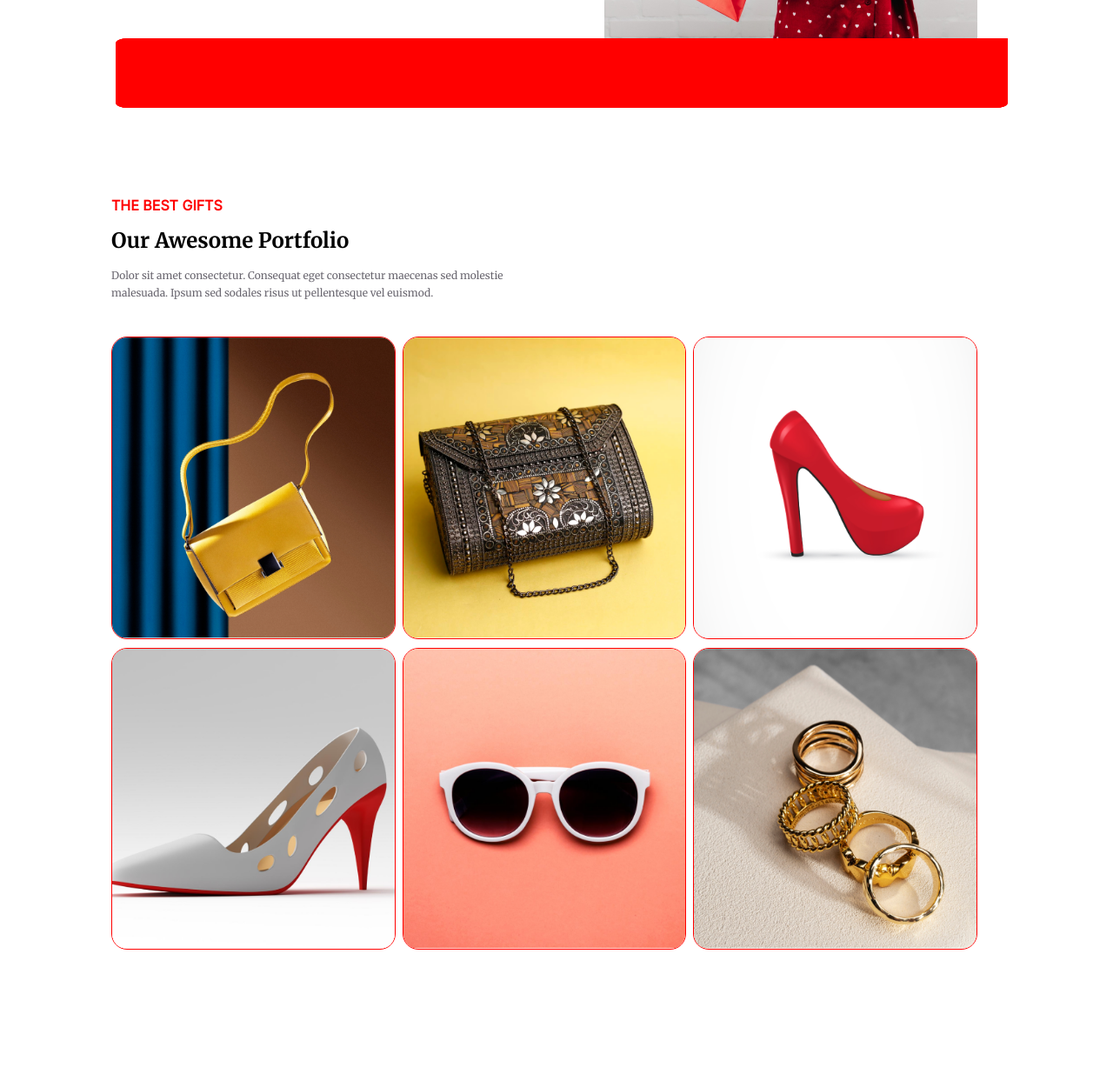
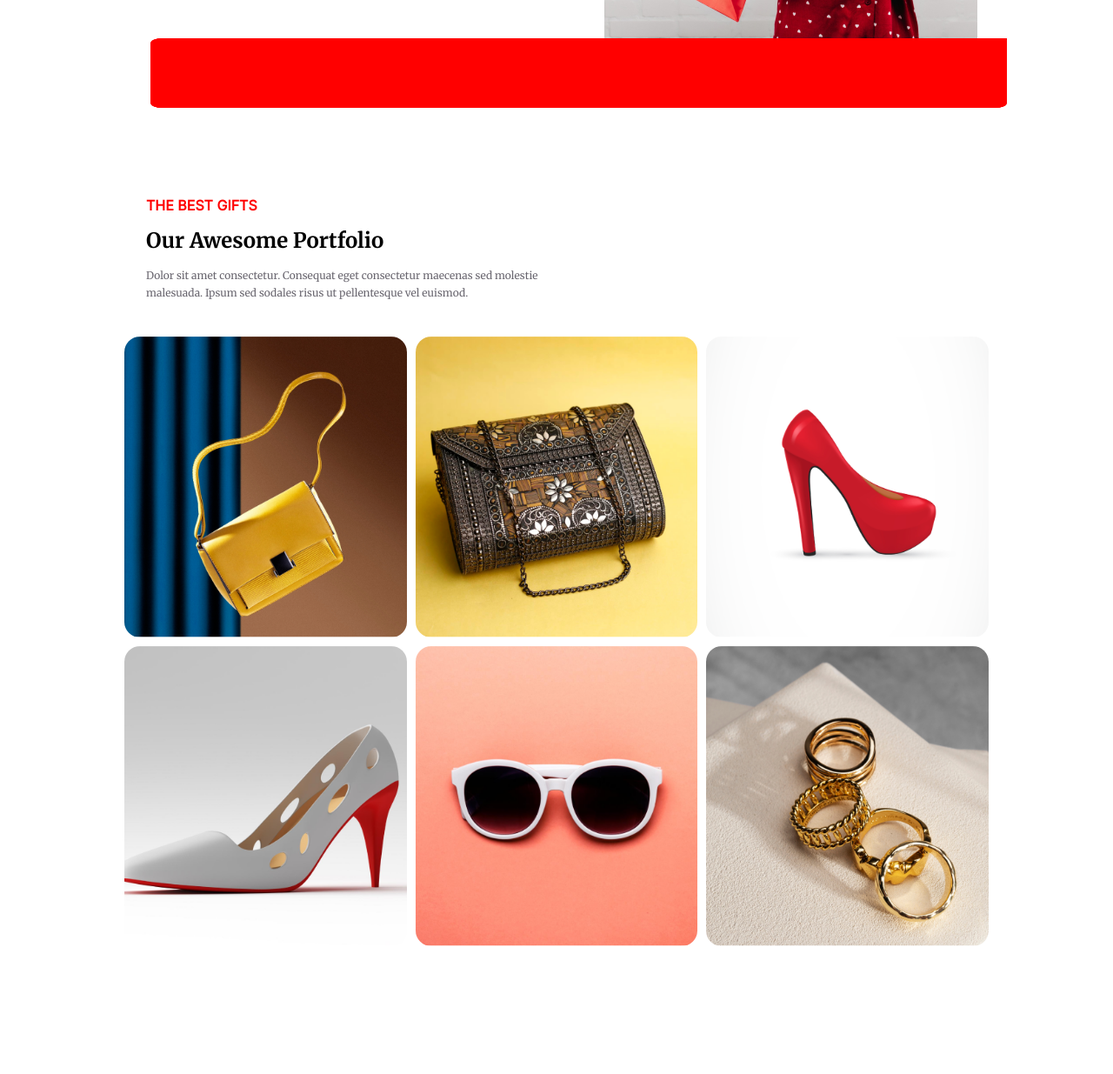
Before and after one commit to rashed4752/Happy_New_Year, a plain HTML site: page index.html in a window 1280 px wide. Shown: the part 3251-4486 px from the top of the page at 87% size. Drawn offline with Linux system fonts and the light colour scheme.

Commit message:
again all customize

```diff
--- a/style.css
+++ b/style.css
@@ -305,11 +305,11 @@ a{
     left: -105px;
 }
 .bbbs{
-    width: 1026px;
+    width: 985px;
     height: 80px;
     position: absolute;
     top: 3295px;
-    left: 133px;
+    left: 173px;
 }
 /* ------------------------------- */
 
@@ -321,15 +321,16 @@ a{
 .our_awsome_portfolio h4{
     font-family: 'Inter';
     color: red;
-    margin: 15px 0px;
+    margin: 15px 40px;
 }
 .our_awsome_portfolio h2{
-    margin: 15px 0px;
+    margin: 15px 40px;
 }
 .our_awsome_portfolio p{
     width: 494px;
     font-size: 12px;
     line-height: 20px;
+    margin-left: 40px;
     margin-bottom: 40px;
     color: rgba(7, 2, 17, 0.60);
 }
@@ -338,13 +339,14 @@ a{
     grid-template-columns: repeat(3, 1fr);
     grid-gap: 10px;
     width: 994px;
+    margin: 0 auto;
   }
 
 .grid img{
     width: 100%;
 }
 .grid img {
-    border: 1px solid red;
+    /* border: 1px solid red; */
     border-radius: 18px;
 }
 /* ------------------------------ */
```
